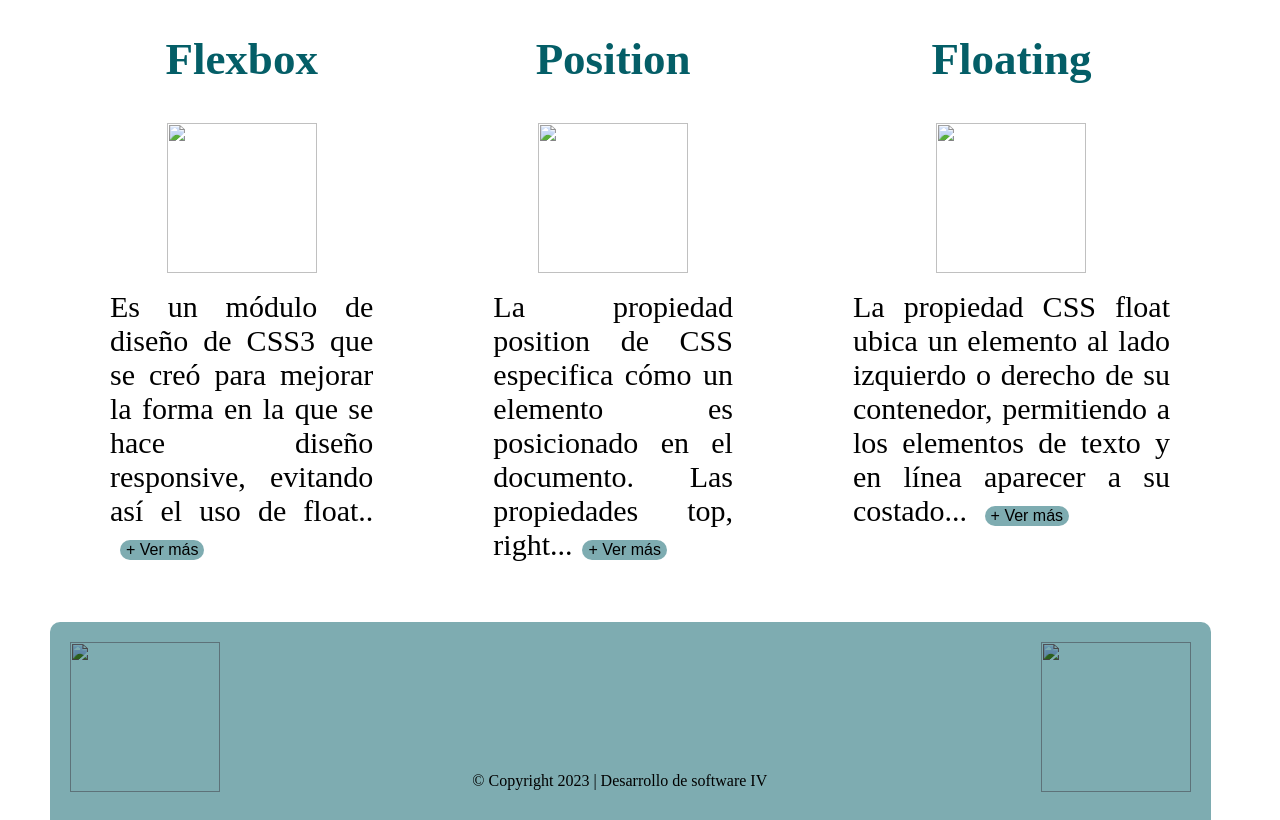
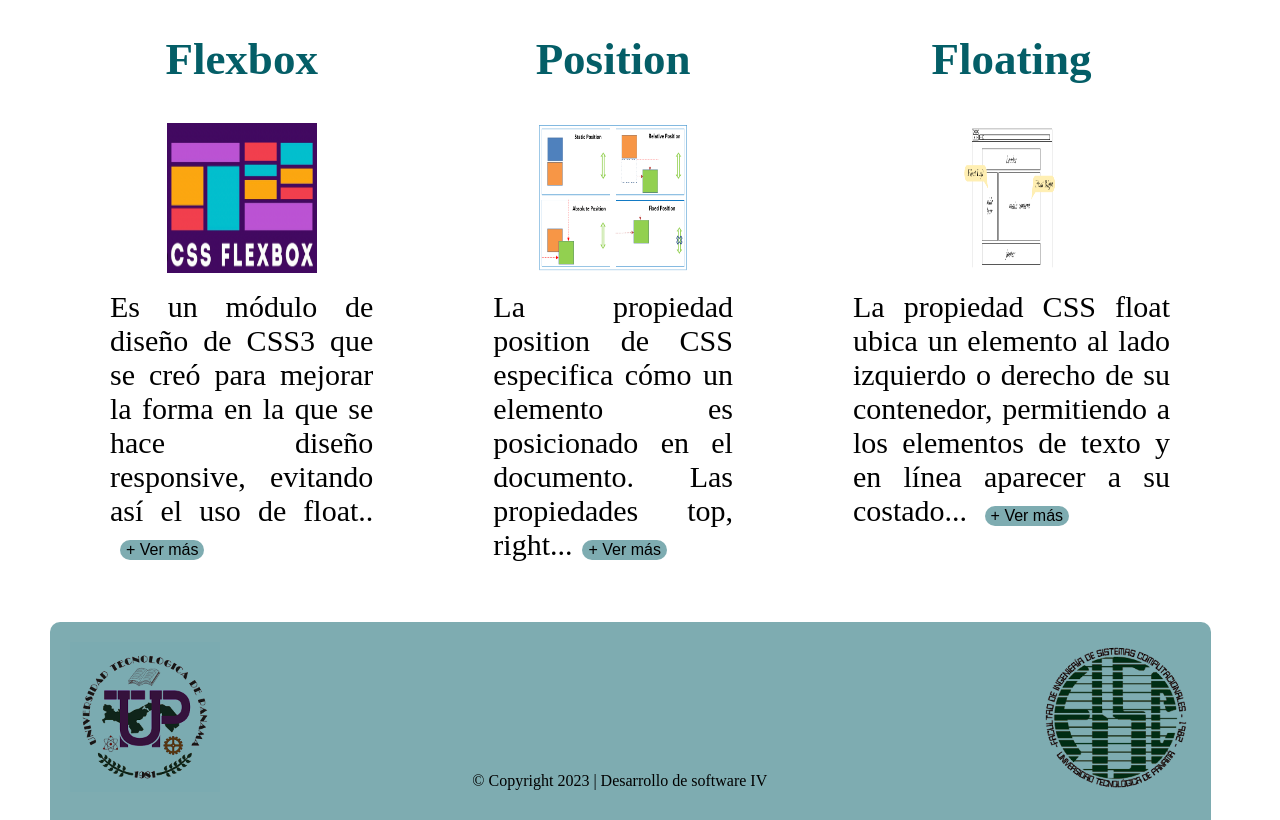
Before and after one commit to Kev1G0/laboratorio6, a plain HTML site: page index.html in a window 1280 px wide. Shown: the part 800-1620 px from the top of the page. Drawn offline with Linux system fonts and the light colour scheme; the site is published under a folder, as on GitHub Pages, so addresses that start at the root find nothing.

Commit message:
Update index.html

```diff
--- a/index.html
+++ b/index.html
@@ -20,7 +20,7 @@
 
         <div class="contenido">
             <section class="banner">
-                <img src="/img/nuevo2.png" class="img-banner">
+                <img src="img/nuevo2.png" class="img-banner">
                 <h3 class="title">Los elementos de Flexbox</h3>
                 <div class="text">
                     <p class="text-banner">Permiten crear algunos diseños <br>de página bastante complejos</p>
@@ -31,17 +31,17 @@
         <div class="caja">
             <div class="elementos">
                 <h2>Flexbox</h2>
-                    <img src="/img/banner.png" >
+                    <img src="img/banner.png" >
                     <p>Es un módulo de diseño de CSS3 que se creó para mejorar la forma en la que se hace diseño responsive, evitando así el uso de float.. <button>+ Ver más</button> </p>
             </div>
             <div class="elementos">
                 <h2>Position</h2>
-                    <img src="/img/css-position.png" >
+                    <img src="img/css-position.png" >
                     <p>La propiedad position de CSS especifica cómo un elemento es posicionado en el documento. Las propiedades top, right...<button>+ Ver más</button></p>
             </div>
             <div class="elementos">
                 <h2>Floating</h2>
-                    <img src="/img/float css.webp">
+                    <img src="img/float css.webp">
                     <p>La propiedad CSS float ubica un elemento al lado izquierdo o derecho de su contenedor, permitiendo a los elementos de texto y en línea aparecer a su costado...
                         <button>+ Ver más</button></p>
             </div>
@@ -51,8 +51,8 @@
 
         <div id="pie">
             <footer >
-                    <img src="/img/logo utp.png" class="izquierdo">
-                    <img src="/img/fisc logo.png" class="derecho">
+                    <img src="img/logo utp.png" class="izquierdo">
+                    <img src="img/fisc logo.png" class="derecho">
                 <div id="copy">
                     <p >© Copyright 2023 | Desarrollo de software IV</p>
                 </div>
```
